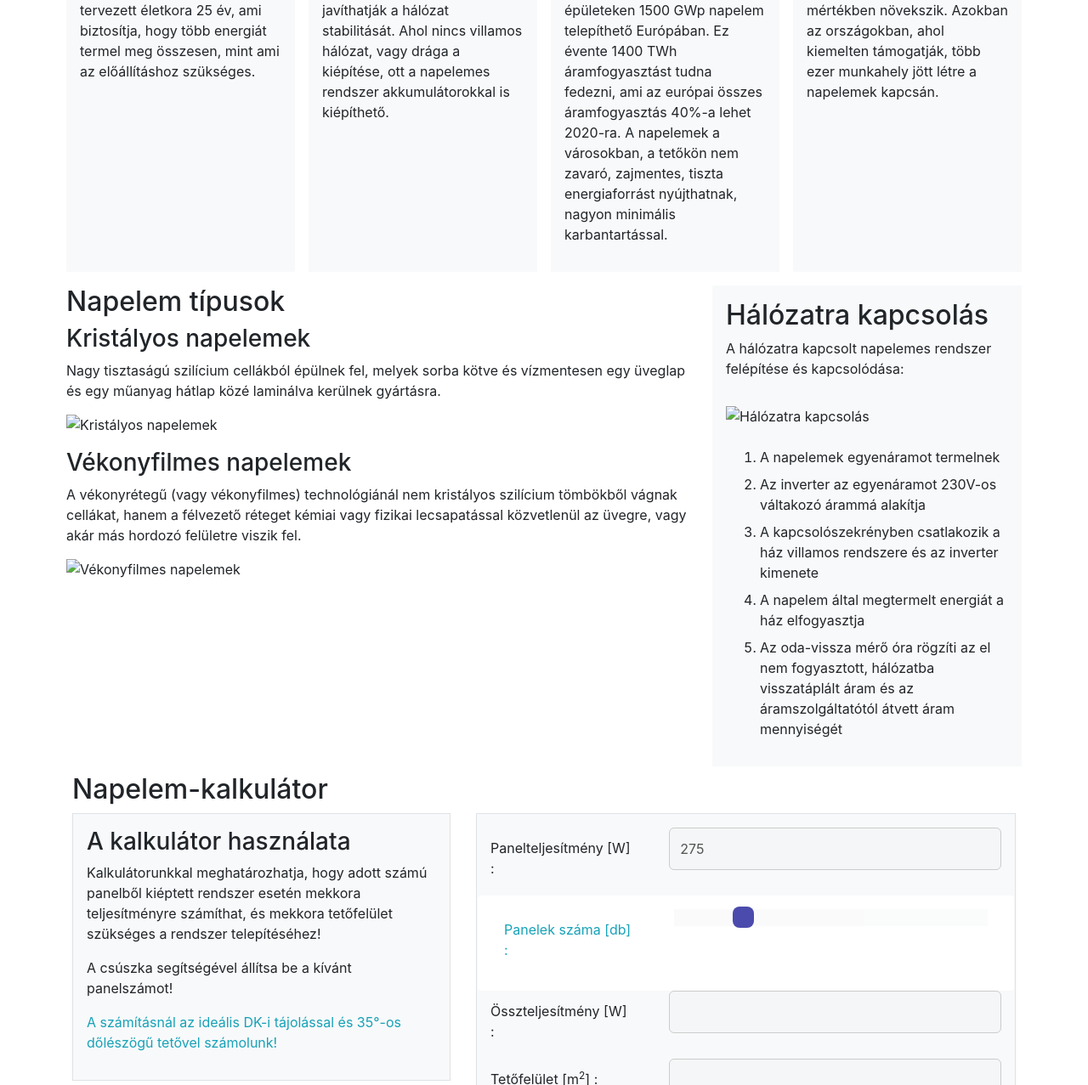
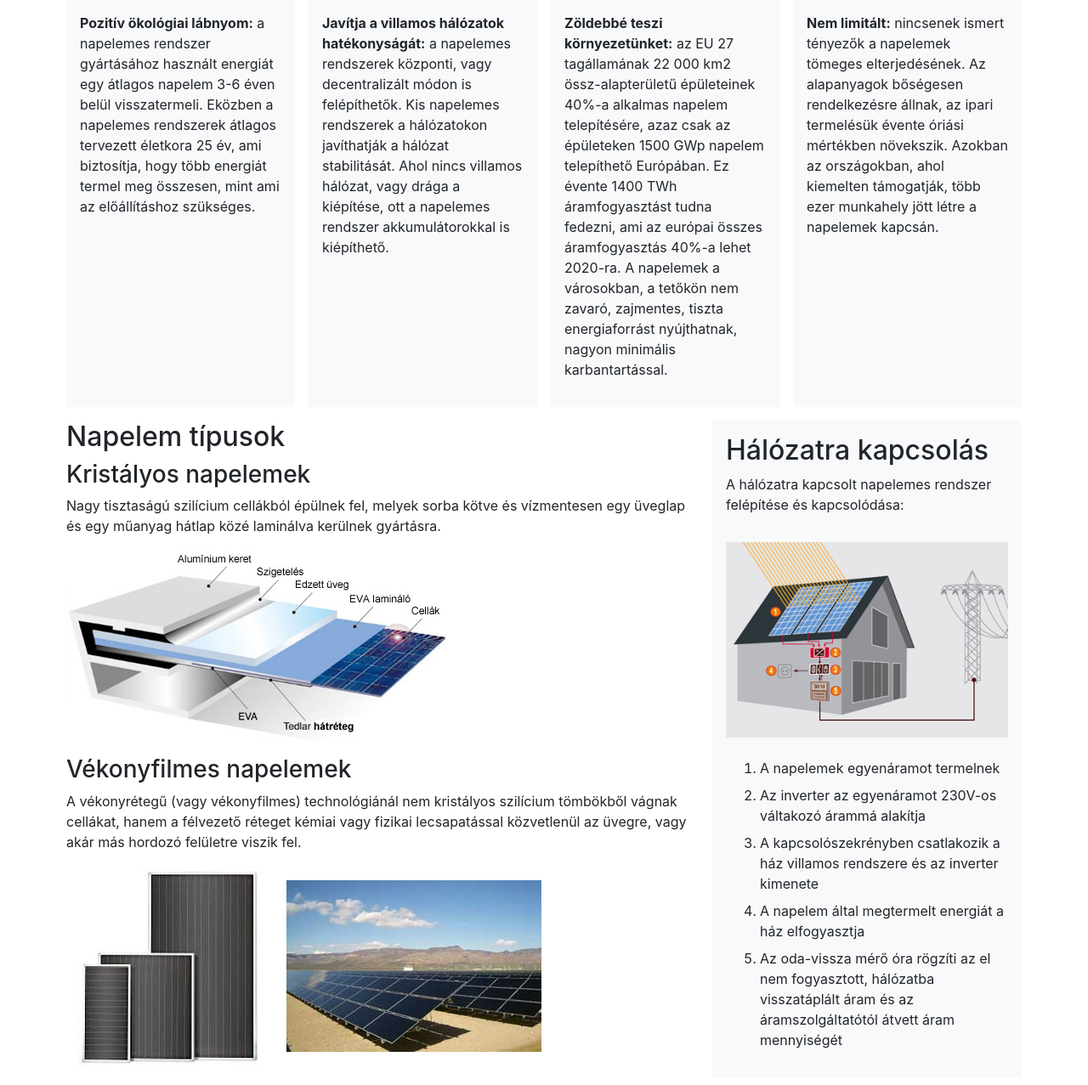
Before and after one commit to MoriczJanos113C/NAPELEM, a plain HTML site: page napelem.html in a window 1280 px wide. Shown: the part 424-1701 px from the top of the page at 85% size. Drawn offline with Linux system fonts and the light colour scheme.

Commit message:
feltöltés

```diff
--- a/napelem.html
+++ b/napelem.html
@@ -15,7 +15,7 @@
 <body>
 	<header class="fejlec">
 		<div class="container h-100">
-			<img src="fejlec.jpg" alt="Napelemek" class="img-fluid w-100">
+			<img src="kepek/fejlec.jpg" alt="Napelemek" class="img-fluid w-100">
 		</div>
 	</header>
 
@@ -83,13 +83,13 @@
 						<h3>Kristályos napelemek</h3>
 						<div>Nagy tisztaságú szilícium cellákból épülnek fel, melyek sorba kötve és vízmentesen egy üveglap és egy műanyag hátlap közé laminálva kerülnek gyártásra.</div>
 						<div>
-							<img src="struktura.jpg"  alt="Kristályos napelemek"  title="Kristályos napelemek"  class="my-3 w-70"></div>
+							<img src="kepek/struktura.jpg"  alt="Kristályos napelemek"  title="Kristályos napelemek"  class="my-3 w-70"></div>
 					    </div>
 				    	<div>
 						<h3>Vékonyfilmes napelemek</h3>
 						<div>A vékonyrétegű (vagy vékonyfilmes) technológiánál nem kristályos szilícium tömbökből vágnak cellákat, hanem a félvezető réteget kémiai vagy fizikai lecsapatással közvetlenül az üvegre, vagy akár más hordozó felületre viszik fel.</div>
 						<div>
-							<img src="vekonyretegu.jpg" alt="Vékonyfilmes napelemek" title="Vékonyfilmes napelemek"  class="my-3 w-70"></div>
+							<img src="kepek/vekonyretegu.jpg" alt="Vékonyfilmes napelemek" title="Vékonyfilmes napelemek"  class="my-3 w-70"></div>
 						</div>
 				</section>
 			</div>
@@ -99,7 +99,7 @@
 					<div class="p-3 bg-light h-100">
 						<h2>Hálózatra kapcsolás</h2>
 <p>A hálózatra kapcsolt napelemes rendszer felépítése és kapcsolódása:</p>
-                        <img class="my-3 w-100" src="mukodese.jpg" alt="Hálózatra kapcsolás" title="Hálózatra kapcsolás">
+                        <img class="my-3 w-100" src="kepek/mukodese.jpg" alt="Hálózatra kapcsolás" title="Hálózatra kapcsolás">
                         <ol>
                             <li class="my-2">A napelemek egyenáramot termelnek</li>
                             <li class="my-2">Az inverter az egyenáramot 230V-os váltakozó árammá alakítja</li>
@@ -176,7 +176,7 @@
 		<h4>2020-as érettségi mintafeladatsor</h4>
 		<p>Források:
 			<a href="http://napelem.net/napelemes_rendszer/index.php" target="_blank">tartalom</a>
-			&
+
 			<a href="https://cdn.nwmgroups.hu/s/img/i/1707/20170719napenergia-napelemfarm-brit-megujulo.jpg" target="_blank">címkép</a>
 		</p>
 	</div>
```
